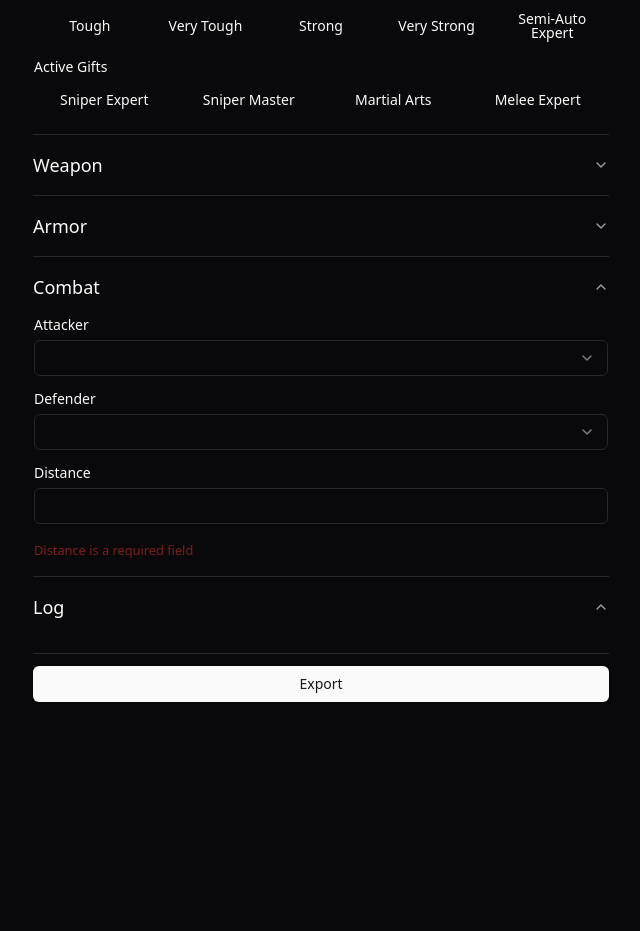
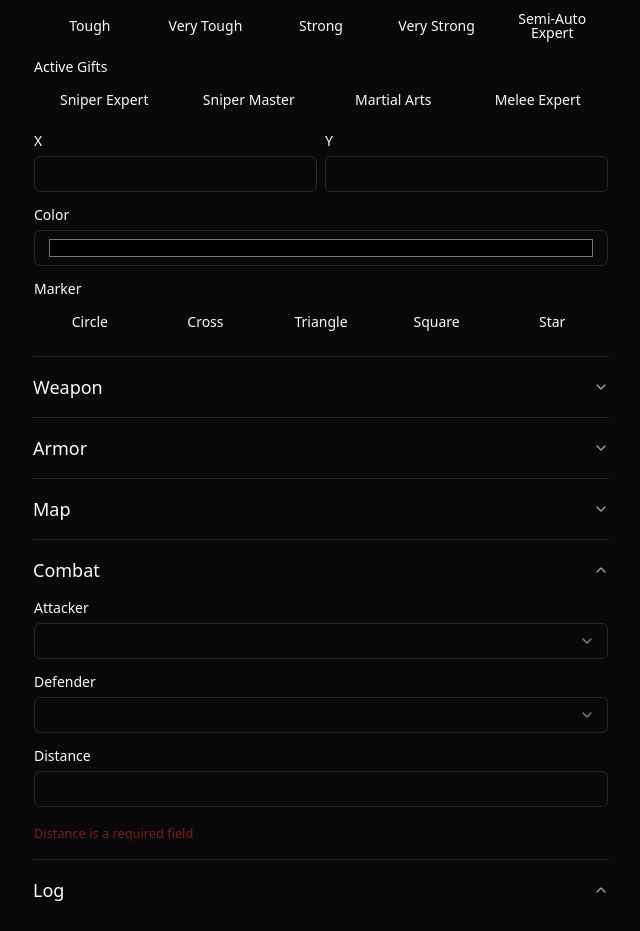
Before and after one commit to hamish-milne/albedo-calc, a React (Vite) app: page / in a window 1280 px wide. Shown: the part 1165-2096 px from the top of the page, without its empty margins (319-959 px from the left). Before the commit the page ends 1899 px from the top, so only its background shows below. Built offline with nearby package versions, Linux system fonts and the light colour scheme.

Commit message:
WIP battle map

```diff
--- a/src/App.tsx
+++ b/src/App.tsx
@@ -19,6 +19,7 @@ import { CombatLog, useCombatLog } from "./combat-log";
 import { CombatForm } from "./combat-form";
 import { CharacterForm, WeaponForm, ArmorForm } from "./custom-forms";
 import { ExportDialog } from "./export-dialog";
+import { BattleMap } from "./battlemap";
 
 function Main() {
   const form = useForm<SelectForm>({
@@ -58,12 +59,14 @@ function Main() {
     form.reset(values);
   }, [form]);
 
+  const { watch } = form;
+
   useEffect(() => {
-    const subscription = form.watch((value) =>
+    const subscription = watch((value) =>
       localStorage.setItem("data", JSON.stringify(value))
     );
     return () => subscription.unsubscribe();
-  }, [form]);
+  }, [watch]);
 
   const defaultOpen = useMemo(() => {
     const data = localStorage.getItem("open");
@@ -132,6 +135,12 @@ function Main() {
             </ObjectEditor>
           </AccordionContent>
         </AccordionItem>
+        <AccordionItem value="map">
+          <AccordionTrigger className="text-lg">Map</AccordionTrigger>
+          <AccordionContent className="px-px pt-px">
+            <BattleMap form={form} />
+          </AccordionContent>
+        </AccordionItem>
         <AccordionItem value="combat">
           <AccordionTrigger className="text-lg">Combat</AccordionTrigger>
           <AccordionContent className="px-px pt-px">
--- /dev/null
+++ b/src/battlemap.tsx
@@ -0,0 +1,273 @@
+import {
+  createContext,
+  useContext,
+  useRef,
+  type ComponentProps,
+  type PointerEvent,
+  type PointerEventHandler,
+  type PropsWithoutRef,
+  type ReactNode,
+  type Ref,
+  type RefCallback,
+  type SVGProps,
+} from "react";
+import { useWatch, type UseFormReturn } from "react-hook-form";
+import type { CharacterRecord, MarkerType, SelectForm } from "./schema";
+
+const DraggableContext = createContext<{
+  setHeld: (el: DragHandler) => void;
+}>({
+  setHeld() {
+    throw new Error();
+  },
+});
+
+const LMOUSE = 0;
+
+type DragHandler = PointerEventHandler;
+
+export function DraggableProvider(props: {
+  children: (props: {
+    onPointerMove: PointerEventHandler;
+    onPointerUp: PointerEventHandler;
+    onPointerLeave: PointerEventHandler;
+  }) => ReactNode;
+}) {
+  const { children } = props;
+
+  const held = useRef<DragHandler | null>(null);
+
+  function update(e: PointerEvent) {
+    const { current } = held;
+    current?.(e);
+    if ((e.buttons & (1 << LMOUSE)) === 0) {
+      held.current = null;
+    }
+  }
+
+  return (
+    <DraggableContext.Provider
+      value={{
+        setHeld(el) {
+          held.current = el;
+        },
+      }}
+    >
+      {children({
+        onPointerMove: update,
+        onPointerUp: update,
+        onPointerLeave: update,
+      })}
+    </DraggableContext.Provider>
+  );
+}
+
+export function Draggable(props: {
+  children: (props: { onPointerDown: PointerEventHandler }) => ReactNode;
+  handler: DragHandler;
+}) {
+  const { children, handler } = props;
+  const { setHeld } = useContext(DraggableContext);
+
+  return children({
+    onPointerDown(e) {
+      if (e.button === LMOUSE) {
+        setHeld(handler);
+      }
+    },
+  });
+}
+
+type SVGDragHandler<TEl> = (
+  e: PointerEvent,
+  svg: TEl,
+  pos: { x: number; y: number }
+) => { x: number; y: number };
+
+export function DraggableSVG<TEl extends SVGGraphicsElement>(props: {
+  handler: SVGDragHandler<TEl>;
+  children: (props: {
+    onPointerDown: PointerEventHandler;
+    ref: Ref<TEl>;
+  }) => ReactNode;
+}) {
+  const { handler, children } = props;
+  const ref = useRef<TEl | null>(null);
+
+  return (
+    <Draggable
+      handler={(e) => {
+        const { current } = ref;
+        if (!current) {
+          return;
+        }
+        const rect = current.getBoundingClientRect();
+        const dx = e.clientX - (rect.right + rect.left) / 2;
+        const dy = e.clientY - (rect.bottom + rect.top) / 2;
+        const list = current.transform.baseVal;
+        if (
+          list[list.length - 1]?.type !== SVGTransform.SVG_TRANSFORM_TRANSLATE
+        ) {
+          let root: ParentNode = current;
+          while (!(root instanceof SVGSVGElement)) {
+            root = root.parentNode!;
+          }
+          list.appendItem(root.createSVGTransform());
+          list[list.length - 1].setTranslate(0, 0);
+        }
+        const t = list[list.length - 1];
+        const { x, y } = handler(e, current, {
+          x: t.matrix.e + dx,
+          y: t.matrix.f + dy,
+        });
+        t.setTranslate(x, y);
+      }}
+    >
+      {(inner) => children({ ...inner, ref })}
+    </Draggable>
+  );
+}
+
+function toNearest(raw: number, bin: number) {
+  return Math.round(raw / bin) * bin;
+}
+
+function Marker(
+  props: {
+    type: MarkerType;
+    size: number;
+    ref?: RefCallback<SVGGraphicsElement>;
+  } & PropsWithoutRef<SVGProps<SVGGraphicsElement>>
+) {
+  const { type, size, ref, ...svgProps } = props;
+  const r = size / 2;
+  switch (type) {
+    case "Circle":
+      return <circle ref={ref} r={r} {...svgProps} />;
+    case "Square":
+      return (
+        <rect
+          ref={ref}
+          x={-r}
+          y={-r}
+          width={size}
+          height={size}
+          {...svgProps}
+        />
+      );
+    case "Triangle":
+      return (
+        <polygon
+          ref={ref}
+          points={`${-r},${r} 0,${-r} ${r},${r}`}
+          {...svgProps}
+        />
+      );
+    case "Cross":
+      return (
+        <path
+          d={`M ${-r},${-r} L ${r},${r} M ${r},${-r} L ${-r},${r}`}
+          {...svgProps}
+        />
+      );
+    case "Star":
+      return (
+        <path
+          d="m25,1 6,17h18l-14,11 5,17-15-10-15,10 5-17-14-11h18z"
+          transform="scale(0.3) translate(-25, -25)"
+          {...svgProps}
+          strokeWidth={Number(svgProps.strokeWidth || 1) / 0.3}
+        />
+      );
+    default:
+      return <></>;
+  }
+}
+
+function CharMarker(
+  props: {
+    handler: SVGDragHandler<SVGGElement>;
+    character: CharacterRecord;
+  } & ComponentProps<"g">
+) {
+  const { handler, character, ...gProps } = props;
+
+  return (
+    <DraggableSVG handler={handler}>
+      {(inner) => (
+        <g
+          {...inner}
+          transform={`translate(${character.position?.x || 0},${character.position?.y || 0})`}
+          {...gProps}
+        >
+          <Marker
+            size={10}
+            fill={character.color}
+            className="stroke-foreground"
+            type={character.marker || "Circle"}
+          />
+          <text
+            y={-20}
+            textAnchor="middle"
+            className="fill-foreground cursor-default pointer-events-none"
+          >
+            {character.name}
+          </text>
+        </g>
+      )}
+    </DraggableSVG>
+  );
+}
+
+export function BattleMap(props: { form: UseFormReturn<SelectForm> }) {
+  const { form } = props;
+  const characters = useWatch({
+    control: form.control,
+    name: "character.list",
+  });
+
+  return (
+    <DraggableProvider>
+      {(props) => (
+        <svg height={500} {...props}>
+          <defs>
+            <pattern
+              x={0}
+              y={0}
+              width={20}
+              height={20}
+              id="battleGrid"
+              patternUnits="userSpaceOnUse"
+            >
+              <rect
+                x={0}
+                y={0}
+                width={20}
+                height={20}
+                className="stroke-gray-500"
+              />
+            </pattern>
+          </defs>
+          <rect x={0} y={0} width={500} height={500} fill="url(#battleGrid)" />
+          {characters.map((character, idx) => (
+            <CharMarker
+              key={idx}
+              character={character}
+              handler={(e, svg, pos) => {
+                if (e.buttons) {
+                  return pos;
+                }
+                const newPos = {
+                  x: toNearest(pos.x, 20),
+                  y: toNearest(pos.y, 20),
+                };
+                form.setValue(`character.list.${idx}.position`, newPos);
+                return newPos;
+              }}
+            />
+          ))}
+        </svg>
+      )}
+    </DraggableProvider>
+  );
+}
--- a/src/combat-form.tsx
+++ b/src/combat-form.tsx
@@ -1,5 +1,5 @@
 import { useEffect } from "react";
-import type { UseFormReturn, Path } from "react-hook-form";
+import { type UseFormReturn, type Path, useWatch } from "react-hook-form";
 import type { Schema, InferType } from "yup";
 import type { LogItem } from "./combat-log";
 import { Button } from "./components/ui/button";
@@ -34,20 +34,21 @@ import {
 } from "./components/ui/table";
 
 function getCharacter(form: UseFormReturn<SelectForm>, idx: number): Character {
+  const { control } = form;
   const record = CharacterRecord.validateSync(
-    form.watch(`character.list.${idx}`)
+    useWatch({ control, name: `character.list.${idx}` })
   );
   const weapon = Weapon.validateSync(
-    form.watch(`weapon.list.${Number(record.weapon)}`)
+    useWatch({ control, name: `weapon.list.${Number(record.weapon)}` })
   );
   const armor = Armor.validateSync(
-    form.watch(`armor.list.${Number(record.armor)}`)
+    useWatch({ control, name: `armor.list.${Number(record.armor)}` })
   );
   return { ...record, weapon, armor };
 }
 
 function trySetupCombat(form: UseFormReturn<SelectForm>) {
-  const s = form.watch("setup");
+  const s = useWatch({ control: form.control, name: "setup" });
   try {
     const inProgress = SetupSchema.validateSync(s);
     return {
@@ -157,7 +158,10 @@ function CombatSetup(props: {
     return <p>Out of range!</p>;
   }
 
-  const toHit = validateSafe(ToHitSchema, form.watch("toHit"));
+  const toHit = validateSafe(
+    ToHitSchema,
+    useWatch({ control: form.control, name: "toHit" })
+  );
   const toHitFixed = toHit.success
     ? {
         attackRoll:
@@ -240,7 +244,10 @@ function CombatResolve(props: {
   const result = attackResolve(props);
   const { attacker, defender, damageDiceCount } = result;
 
-  const resolved = validateSafe(ResolveSchema, form.watch("resolve"));
+  const resolved = validateSafe(
+    ResolveSchema,
+    useWatch({ control: form.control, name: "resolve" })
+  );
   const resolvedFixed = resolved.success
     ? {
         damageRoll: resolved.data.damageRoll.slice(0, damageDiceCount),
@@ -310,7 +317,10 @@ function DamageResolve(props: {
   const result = damageResolve(props);
   const { defender, totalDamage, newStatus, awe, injury } = result;
 
-  const defenderIdx = form.watch(`setup.defender`);
+  const defenderIdx = useWatch({
+    control: form.control,
+    name: `setup.defender`,
+  });
 
   function apply() {
     const toSet = applyResult(result);
--- a/src/custom-forms.tsx
+++ b/src/custom-forms.tsx
@@ -1,6 +1,6 @@
 import type { UseFormReturn } from "react-hook-form";
 import type { SchemaObjectDescription } from "yup";
-import { RefField, FlagsField, SpinField } from "./custom-fields";
+import { RefField, FlagsField, SpinField, TextField } from "./custom-fields";
 import { AnyForm, RecordField, AnyField } from "./generic-form";
 import { DefaultWeapons, DefaultArmor } from "./rules";
 import { CharacterRecord, Weapon, Armor, SelectForm } from "./schema";
@@ -35,6 +35,7 @@ export function CharacterForm(props: {
               />
             );
           case "marks":
+          case "position":
             return (
               <RecordField key={key} {...props} type={props.type as any}>
                 {(key, props) => <AnyField key={key} {...props} />}
@@ -53,6 +54,8 @@ export function CharacterForm(props: {
               />
             );
           }
+          case "color":
+            return <TextField key={key} {...props} type="color" />;
           default:
             return <AnyField key={key} {...props} />;
         }
--- a/src/generic-form.tsx
+++ b/src/generic-form.tsx
@@ -56,7 +56,7 @@ export function RecordField<TFieldValues extends FieldValues>(props: {
         children(x, {
           form,
           name: `${name}.${x}` as Path<TFieldValues>,
-          label: x,
+          label: type.fields[x].label || x,
           type: type.fields[x],
         })
       )}
--- a/src/schema.ts
+++ b/src/schema.ts
@@ -138,8 +138,21 @@ export const CharacterRecord = yup.object({
       meleeExpert: bool.label("Melee Expert"),
     })
     .label("Active Gifts"),
+  position: yup
+    .object({
+      x: yup.number().required().label("X"),
+      y: yup.number().required().label("Y"),
+    })
+    .optional()
+    .label("Position"),
+  color: yup.string().label("Color"),
+  marker: enumOf(["Circle", "Cross", "Triangle", "Square", "Star"])
+    .optional()
+    .label("Marker"),
 });
 export type CharacterRecord = yup.InferType<typeof CharacterRecord>;
+
+export type MarkerType = CharacterRecord["marker"];
 
 export type Character = Omit<CharacterRecord, "weapon" | "armor"> & {
   weapon: Weapon;
```
